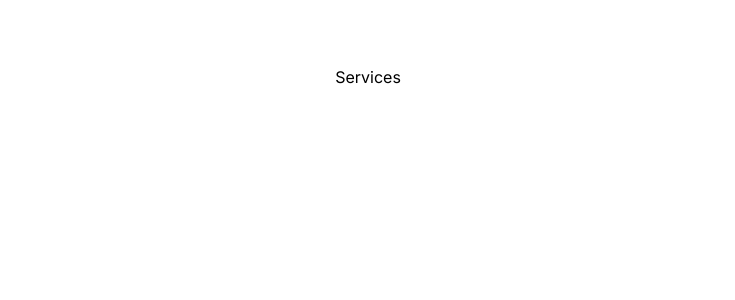
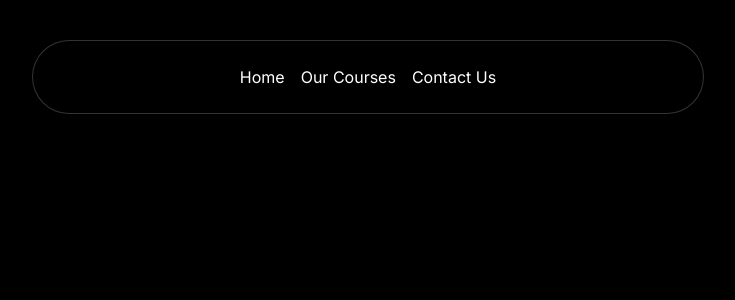
Before and after one commit to WaseemAzam901/Music-Next.js, a Next.js app: page / in a window 1280 px wide. Shown: the top 300 px of the page, without its empty margins (272-1007 px from the left). Built offline with nearby package versions, Linux system fonts and the light colour scheme.

Commit message:
Navbar Almost Done

```diff
--- a/src/app/layout.tsx
+++ b/src/app/layout.tsx
@@ -16,9 +16,11 @@ export default function RootLayout({
   children: React.ReactNode;
 }>) {
   return (
-    <html lang="en">
-      <body className={inter.className}>
+    <html lang="en" className="dark">
+      <body className={`bg-black ${inter.className}`}>
+        <div>
         <Navbar/>
+        </div>
         {children}</body>
     </html>
   );
--- a/src/components/Navbar.tsx
+++ b/src/components/Navbar.tsx
@@ -11,14 +11,22 @@ const Navbar = ({ className }: { className?: string }) => {
       className={cn("fixed top-10 inset-x-0 max-w-2xl mx-auto z-50", className)}
     >
       <Menu setActive={setActive}>
-        <Link href={"#"}>
-        <MenuItem setActive={setActive} active={active} item="Services">
+        <Link href={"/"}>
+        <MenuItem setActive={setActive} active={active} item="Home">
+        </MenuItem>
+        </Link>
+        <MenuItem setActive={setActive} active={active} item="Our Courses">
           <div className="flex flex-col space-y-4 text-sm">
-            <HoveredLink href="/web-dev">Web Development</HoveredLink>
-            <HoveredLink href="/interface-design">Interface Design</HoveredLink>
-            <HoveredLink href="/seo">Search Engine Optimization</HoveredLink>
-            <HoveredLink href="/branding">Branding</HoveredLink>
+            <HoveredLink href="/courses">All Courses</HoveredLink>
+            <HoveredLink href="/courses">Basic Music Theory</HoveredLink>
+            <HoveredLink href="/courses">Advance Composition</HoveredLink>
+            <HoveredLink href="/courses">Song Composition</HoveredLink>
+            <HoveredLink href="/courses">Song Writing</HoveredLink>
+            <HoveredLink href="/courses">Music Production</HoveredLink>
           </div>
+        </MenuItem>
+        <Link href={"/contact"}>
+        <MenuItem setActive={setActive} active={active} item="Contact Us">
         </MenuItem>
         </Link>
         </Menu>
--- a/src/components/ui/navbar-menu.tsx
+++ b/src/components/ui/navbar-menu.tsx
@@ -25,7 +25,7 @@ export const MenuItem = ({
   children?: React.ReactNode;
 }) => {
   return (
-    <div onMouseEnter={() => setActive(item)} className="relative ">
+    <div onMouseEnter={() => setActive(item)} className="relative">
       <motion.p
         transition={{ duration: 0.3 }}
         className="cursor-pointer text-black hover:opacity-[0.9] dark:text-white"
@@ -38,7 +38,7 @@ export const MenuItem = ({
           animate={{ opacity: 1, scale: 1, y: 0 }}
           transition={transition}
         >
-          {active === item && (
+          {active === item && children && (
             <div className="absolute top-[calc(100%_+_1.2rem)] left-1/2 transform -translate-x-1/2 pt-4">
               <motion.div
                 transition={transition}
--- a/tailwind.config.ts
+++ b/tailwind.config.ts
@@ -6,6 +6,7 @@ const config: Config = {
     "./src/components/**/*.{js,ts,jsx,tsx,mdx}",
     "./src/app/**/*.{js,ts,jsx,tsx,mdx}",
   ],
+  darkMode: 'class',
   theme: {
     extend: {
       backgroundImage: {
```
